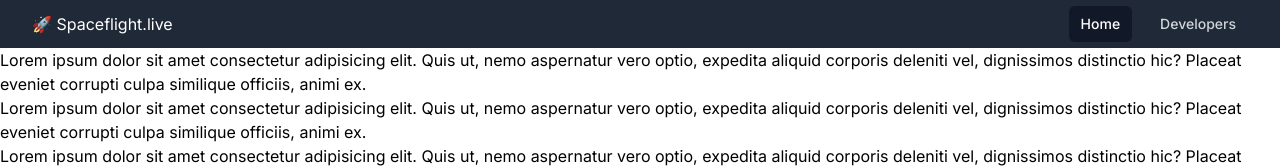
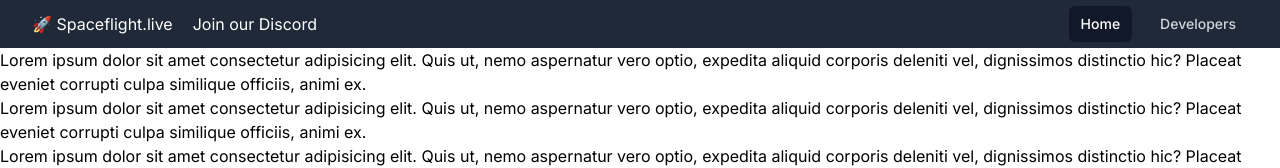
Before and after one commit to spaceflight-live/comet, a Next.js app: page /about in a window 1280 px wide. Shown: the top 168 px of the page. Built offline with nearby package versions, Linux system fonts and the light colour scheme; no server answers.

Commit message:
Add link to discord server 🚀 (#6)
* Add link to discord server

* Remove yarn.lock

```diff
--- a/components/layout/header.tsx
+++ b/components/layout/header.tsx
@@ -12,6 +12,9 @@
           <div className="flex items-center">
             <Link href="/">🚀 Spaceflight.live</Link>
           </div>
+          <Link href="https://spaceflight.live/discord">
+            <a className="ml-5 hover:underline">Join our Discord</a>
+          </Link>
           <div className="flex-1 flex items-center justify-end">
             <div className="flex space-x-4">
               <Link href="/">
```
